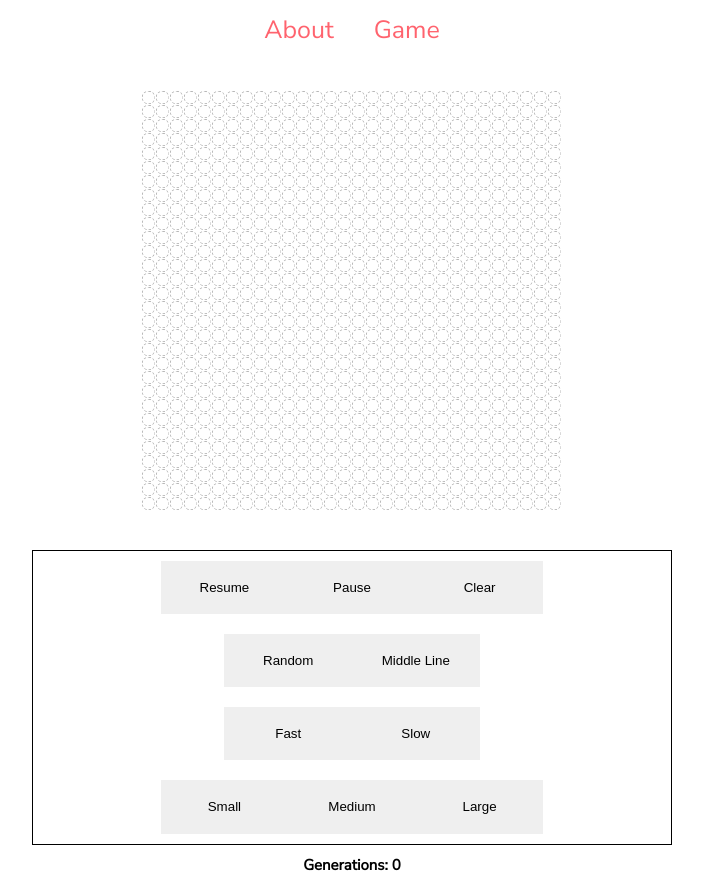
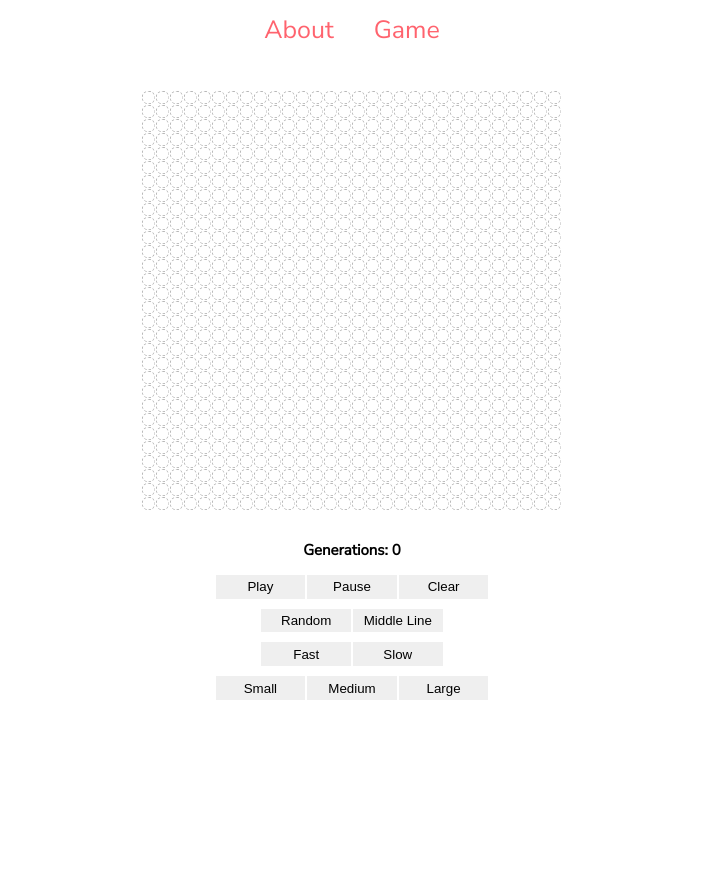
Before and after one commit to alanblee/game_of_life, a React (Create React App) app: page /game in a window 1280 px wide. Shown: the whole page, without its empty margins (288-991 px from the left). After the commit the page ends 800 px from the top, so only its background shows below. Built offline with nearby package versions, Linux system fonts and the light colour scheme; a web font is replaced by a local one.

Commit message:
added styles to buttons

```diff
--- a/src/Game.jsx
+++ b/src/Game.jsx
@@ -98,11 +98,10 @@
   };
   return (
     <div className="game-container">
-      <h2>Generations: {generations} </h2>
       <div className="control-pannel">
         <div className="game-control">
           {grid.length > 0 ? (
-            <button onClick={() => play(grid, rows, cols)}>Resume</button>
+            <button onClick={() => play(grid, rows, cols)}>Play</button>
           ) : null}
           <button onClick={() => pause()}>Pause</button>
           <button onClick={() => clear()}> Clear</button>
@@ -122,6 +121,7 @@
           <button onClick={() => largeGrid()}>Large</button>
         </div>
       </div>
+      <h2>Generations: {generations} </h2>
       <div className="grid">
         {fullGrid.length > 0
           ? [
--- a/src/sass/grid.scss
+++ b/src/sass/grid.scss
@@ -1,6 +1,6 @@
 .grid {
   line-height: 0;
   margin: auto;
-  margin-bottom: 2rem;
+  margin-bottom: 1rem;
   box-shadow: 0 0 2rem white;
 }
--- a/src/sass/main.scss
+++ b/src/sass/main.scss
@@ -4,21 +4,21 @@
   align-items: center;
   flex-direction: column-reverse;
   button {
-    // background-color: transparent;
     width: 20%;
-    padding: 3%;
+    padding: 1%;
     border: none;
     cursor: pointer;
-    margin: 1rem 0rem;
+    margin: 0.5rem 0.1rem;
   }
 
   .control-pannel {
+    margin-top: 1rem;
+    margin-bottom: 5rem;
     display: flex;
     flex-direction: column;
-    width: 50%;
+    width: 35%;
     justify-content: center;
     align-items: center;
-    border: 1px solid black;
     .game-control,
     .speed-controls,
     .preset-patterns,
```
